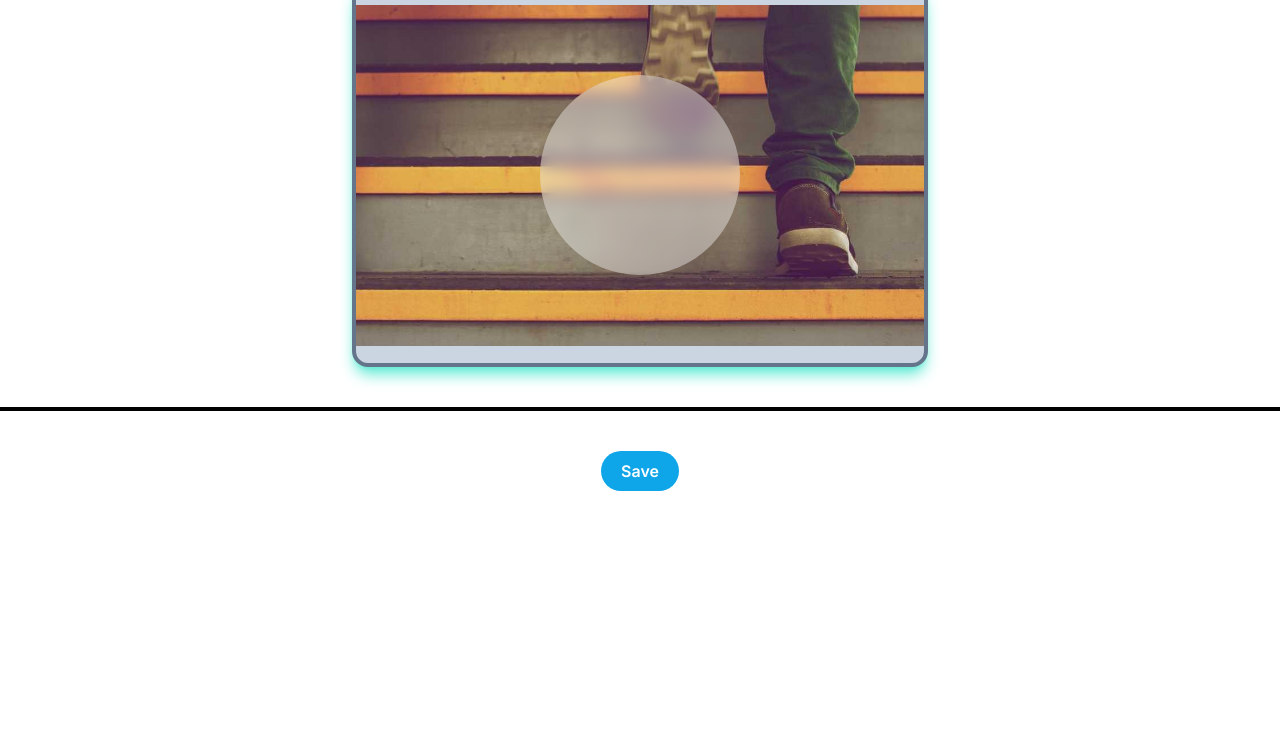
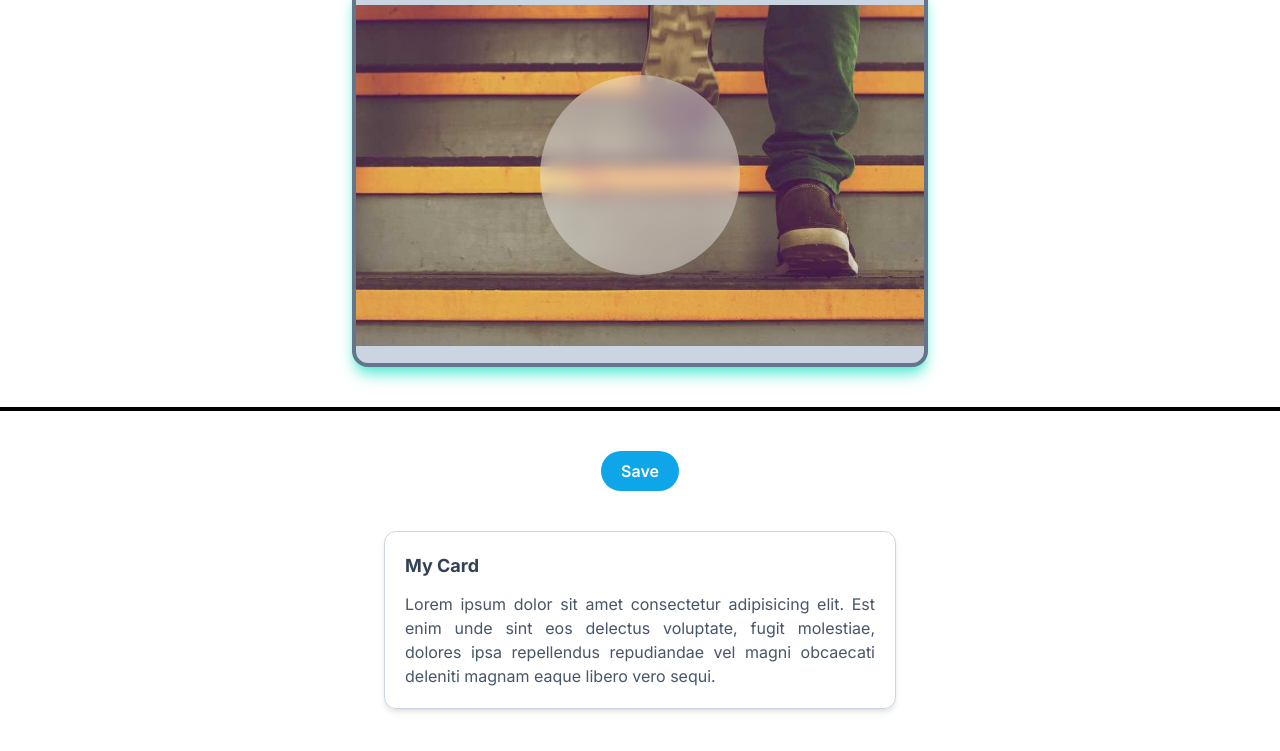
Before and after one commit to Mamat1411/belajar-tailwind, a website: page src/public/views/index.html in a window 1280 px wide. Shown: the part 1627-2378 px from the top of the page. Drawn offline with Linux system fonts and the light colour scheme.

Commit message:
Effect on group

```diff
--- a/src/public/views/index.html
+++ b/src/public/views/index.html
@@ -102,6 +102,11 @@
 
    <button class="my-10 bg-sky-500 px-5 py-2 rounded-full text-white font-semibold font-inter mx-auto block hover:bg-sky-600 active:bg-sky-700 focus:ring focus:ring-sky-300">Save</button>
 
+   <div class="max-w-lg my-10 border border-slate-300 rounded-xl mx-auto p-5 shadow-md font-inter hover:bg-sky-500 group">
+      <h5 class="font-bold text-slate-700 text-lg mb-3 group-hover:text-white">My Card</h5>
+      <p class="text-slate-600 group-hover:text-white text-justify">Lorem ipsum dolor sit amet consectetur adipisicing elit. Est enim unde sint eos delectus voluptate, fugit molestiae, dolores ipsa repellendus repudiandae vel magni obcaecati deleniti magnam eaque libero vero sequi.</p>
+   </div>
+
    <div class="mb-96">
 
    </div>
```
Also changed, not shown: src/public/css/style.css.
